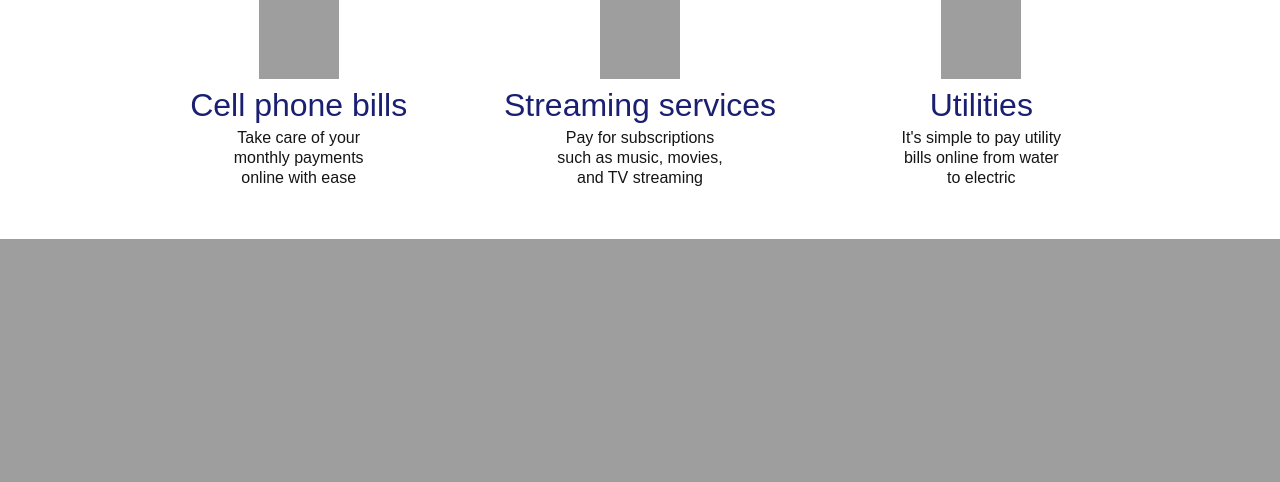
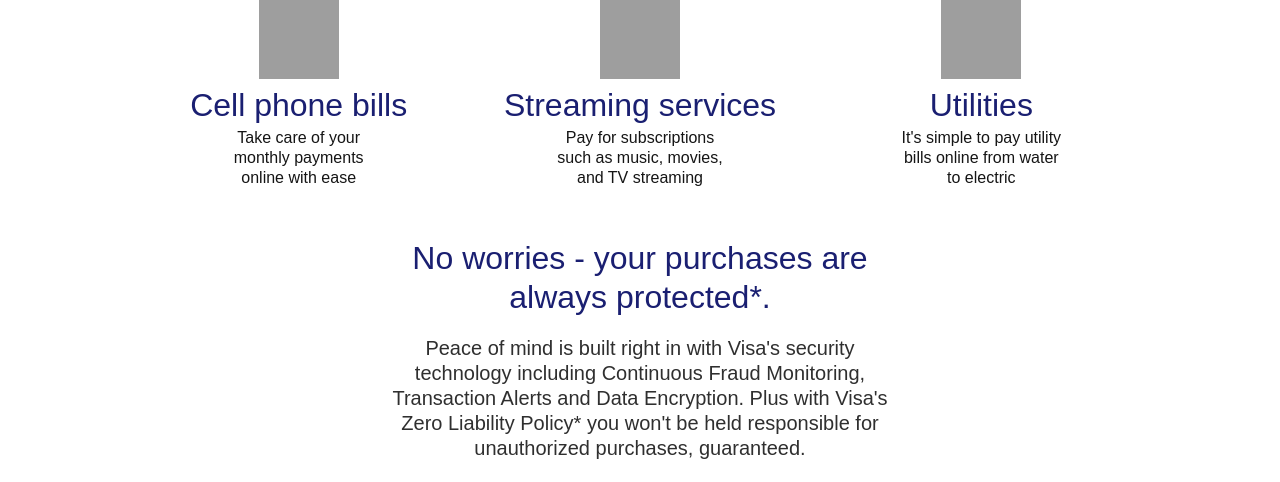
Before and after one commit to jerler1/mv-assessment, a PHP site: page /firstBankVisa.html in a window 1280 px wide. Shown: the part 1172-1654 px from the top of the page. Before the commit the page ends 1411 px from the top, so only its background shows below. Run offline with PHP 8.4, Linux system fonts and the light colour scheme; some web fonts are replaced; grey boxes are pictures that could not be loaded.

Commit message:
added third article for protected purchases

```diff
--- a/FirstBankVisa/firstBankVisa.css
+++ b/FirstBankVisa/firstBankVisa.css
@@ -235,7 +235,7 @@ p {
   height: auto;
   text-align: center;
 }
-@media (max-width: 800px) {
+@media only screen and (max-width: 1100px) {
   .informationContainer .articleThingsToBuy {
     display: flex;
     flex-direction: column;
@@ -254,6 +254,11 @@ p {
   height: auto;
   margin: 5% 0%;
 }
+@media only screen and (max-width: 1100px) {
+  .informationContainer .articleThingsToBuy .thingToBuy {
+    margin: 2% 0%;
+  }
+}
 .informationContainer .articleThingsToBuy .thingToBuy figure {
   width: 80px;
   height: 80px;
@@ -269,3 +274,29 @@ p {
 .informationContainer .articleThingsToBuy .thingToBuy .textTTB {
   width: 50%;
 }
+.informationContainer .articleNoWorries {
+  width: 100%;
+  height: auto;
+  display: flex;
+  flex-direction: row;
+  justify-content: center;
+  align-items: center;
+}
+.informationContainer .articleNoWorries .noWorriesWrapper {
+  width: 40%;
+  height: auto;
+  display: flex;
+  flex-direction: column;
+  justify-content: space-evenly;
+  align-items: center;
+  text-align: center;
+}
+@media only screen and (max-width: 1100px) {
+  .informationContainer .articleNoWorries .noWorriesWrapper {
+    width: 75%;
+    height: auto;
+  }
+}
+.informationContainer .articleNoWorries .noWorriesWrapper .noWorriesText {
+  margin: 4% 0%;
+}
--- a/FirstBankVisa/firstBankVisa.html
+++ b/FirstBankVisa/firstBankVisa.html
@@ -82,6 +82,17 @@
           </h4>
         </div>
       </article>
+      <article class="articleNoWorries">
+        <div class="noWorriesWrapper">
+          <h3>No worries - your purchases are always protected*.</h3>
+          <p class="noWorriesText">
+            Peace of mind is built right in with Visa's security technology
+            including Continuous Fraud Monitoring, Transaction Alerts and Data
+            Encryption. Plus with Visa's Zero Liability Policy* you won't be
+            held responsible for unauthorized purchases, guaranteed.
+          </p>
+        </div>
+      </article>
     </section>
     <section></section>
     <section></section>
--- a/FirstBankVisa/firstBankVisa.scss
+++ b/FirstBankVisa/firstBankVisa.scss
@@ -29,8 +29,8 @@
           font-size: 2rem;
         }
         @media only screen and (max-width: 800px) {
-            font-size: 1.5rem;
-          }
+          font-size: 1.5rem;
+        }
         @media only screen and (max-width: 575px) {
           font-size: 1rem;
         }
@@ -41,8 +41,8 @@
           font-size: 1.5rem;
         }
         @media only screen and (max-width: 800px) {
-            font-size: 1rem;
-          }
+          font-size: 1rem;
+        }
         @media only screen and (max-width: 575px) {
           font-size: 0.75rem;
         }
@@ -80,7 +80,7 @@
     @include flex(row, space-evenly, center);
     @include dimensions(80%, auto);
     text-align: center;
-    @include for-size(phone) {
+    @media only screen and (max-width: 1100px) {
       @include flex(column, space-evenly, center);
       @include dimensions(100%, auto);
     }
@@ -88,6 +88,9 @@
       @include flex(column, flex-start, center);
       @include dimensions(100%, auto);
       margin: 5% 0%;
+      @media only screen and (max-width: 1100px) {
+        margin: 2% 0%;
+      }
       figure {
         @include dimensions(80px, 80px);
         .iconTTB {
@@ -103,4 +106,19 @@
       }
     }
   }
+  .articleNoWorries {
+    @include dimensions(100%, auto);
+    @include flex(row, center, center);
+    .noWorriesWrapper {
+      @include dimensions(40%, auto);
+      @media only screen and (max-width: 1100px) {
+        @include dimensions(75%, auto);
+      }
+      @include flex(column, space-evenly, center);
+      text-align: center;
+      .noWorriesText {
+        margin: 4% 0%;
+      }
+    }
+  }
 }
```
